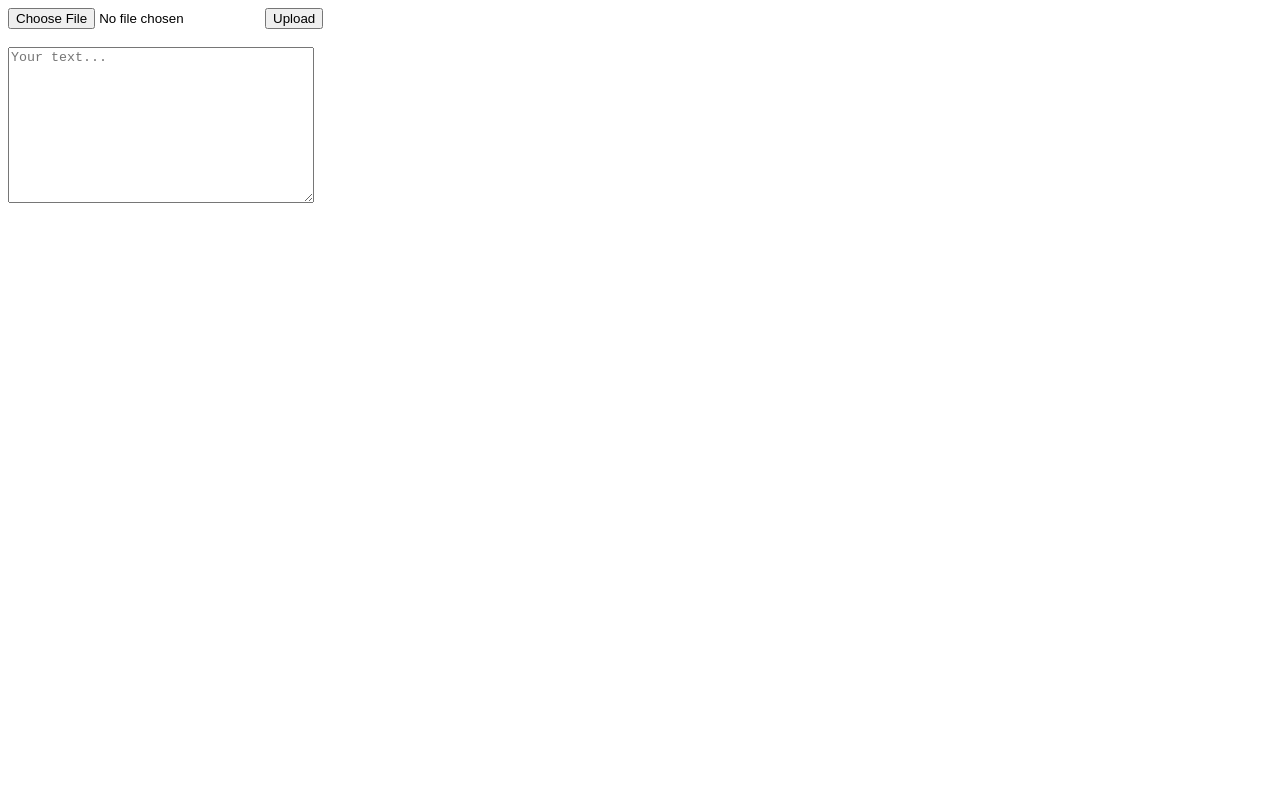
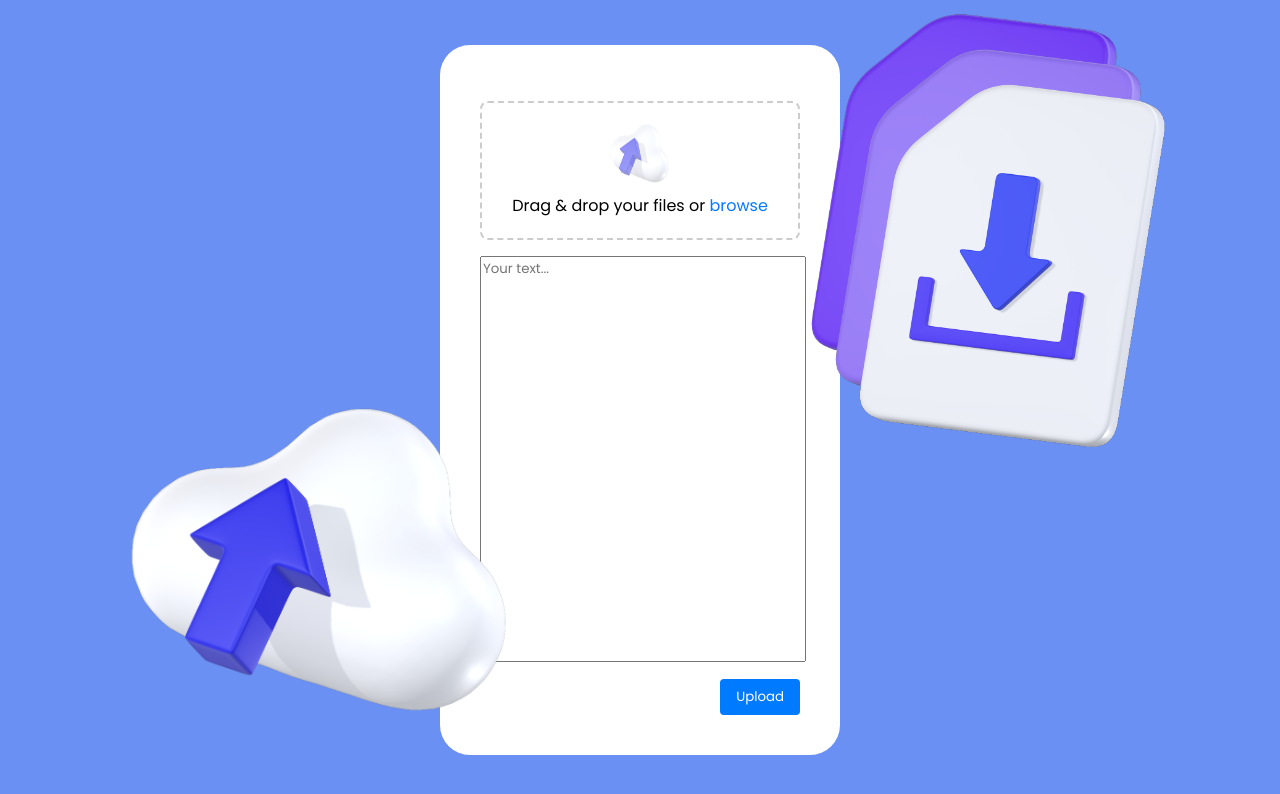
Before and after one commit to KyneLaggui/File-Upload, a website: page public/index.html in a window 1280 px wide. Drawn offline with Linux system fonts and the light colour scheme; a web font is replaced by a local one.

Commit message:
Added Styling

```diff
--- /dev/null
+++ b/public/index.css
@@ -0,0 +1,108 @@
+@import url('https://fonts.cdnfonts.com/css/poppins');
+
+* {
+    font-family: 'Poppins', sans-serif;
+}
+
+body {
+    background: #6990f2;
+    margin: 0;
+    padding: 0;
+    overflow: hidden;
+}
+
+.main-container {
+    display: flex;
+    justify-content: center;
+    align-items: center;
+    flex-direction: column;
+    width: 100%;
+    height: 100vh;
+
+}
+
+.wrapper {
+    width: 25%;
+    background-color: white;
+    padding: 2.5em;
+    border-radius: 30px;
+    position: relative;
+}
+
+.left-image {
+    position: absolute;
+    top: 0;
+    right: 8%;
+    z-index: 1;
+    width: 30%;
+}
+
+.right-image {
+    position: absolute;
+    top: 50%;
+    left: 10%;
+    z-index: 1;
+    width: 30%;
+}
+
+.file-container {
+    display: flex;
+    flex-direction: row;
+    justify-content: space-between;
+    margin: 1em 0;
+}
+
+.textResult {
+    font-family: 'Poppins', sans-serif;
+    width: 100%;
+    height: 50vh;
+    resize: none;
+}
+
+.upload-label {
+    display: flex;
+    flex-direction: column;
+    align-items: center;
+    cursor: pointer;
+    border: 2px dashed #ccc;
+    border-radius: 8px;
+    padding: 20px;
+    transition: border-color 0.3s;
+    margin: 1em 0;
+  }
+
+.upload-icon {
+    width: 60px;
+    height: 60px;
+    opacity: 0.6;
+    transition: opacity 0.3s;
+}
+.upload-text {
+    margin-top: 10px;
+    font-size: 16px;
+  }
+
+.browse-link {
+    color: #007bff;
+    cursor: pointer;
+}
+
+.file-input {
+    display: none;
+}
+
+.upload-button {
+    margin-top: 10px;
+    background-color: #007bff;
+    color: white;
+    border: none;
+    border-radius: 4px;
+    padding: 8px 16px;
+    cursor: pointer;
+    transition: background-color 0.3s;
+    float: right;
+}
+
+.upload-button:hover {
+    background-color: #0056b3;
+}
--- a/public/index.html
+++ b/public/index.html
@@ -3,14 +3,29 @@
 <head>
     <meta charset="UTF-8">
     <meta name="viewport" content="width=device-width, initial-scale=1.0">
-    <title>Document</title>
+    <title>Pdf to Website</title>
+    <link href='https://fonts.googleapis.com/css?family=Poppins' rel='stylesheet'>
+    <link rel="stylesheet" href="./index.css">
+
 </head>
 <body>
-    <input type="file" id="inpFile">
-    <button type="button" id="btnUpload">Upload</button>
-    <br>
-    <br>
-    <textarea class="textResult" style="width: 300px; height: 150px;" id="resultText" placeholder="Your text..."></textarea>
+    <div class="main-container">
+        <img src="Images/Download Files.png" class="left-image">
+        <img src="Images/Upload.png" class="right-image">
+        <div class="wrapper">
+            <label for="inpFile" class="upload-label">
+                <img src="Images/Upload.png" class="upload-icon">
+                <span class="upload-text">Drag & drop your files or <span class="browse-link">browse</span></span>
+            </label>
+            <input type="file" id="inpFile" class="file-input">
+            <textarea class="textResult" id="resultText" placeholder="Your text..."></textarea>
+
+            <button type="button" id="btnUpload" class="upload-button">Upload</button>
+
+
+        </div>
+
+    </div>
 
     <script>
         const btnUpload = document.getElementById("btnUpload");
```
Also changed, not shown: public/Images/Download Files.png (added), public/Images/Upload.png (added).
